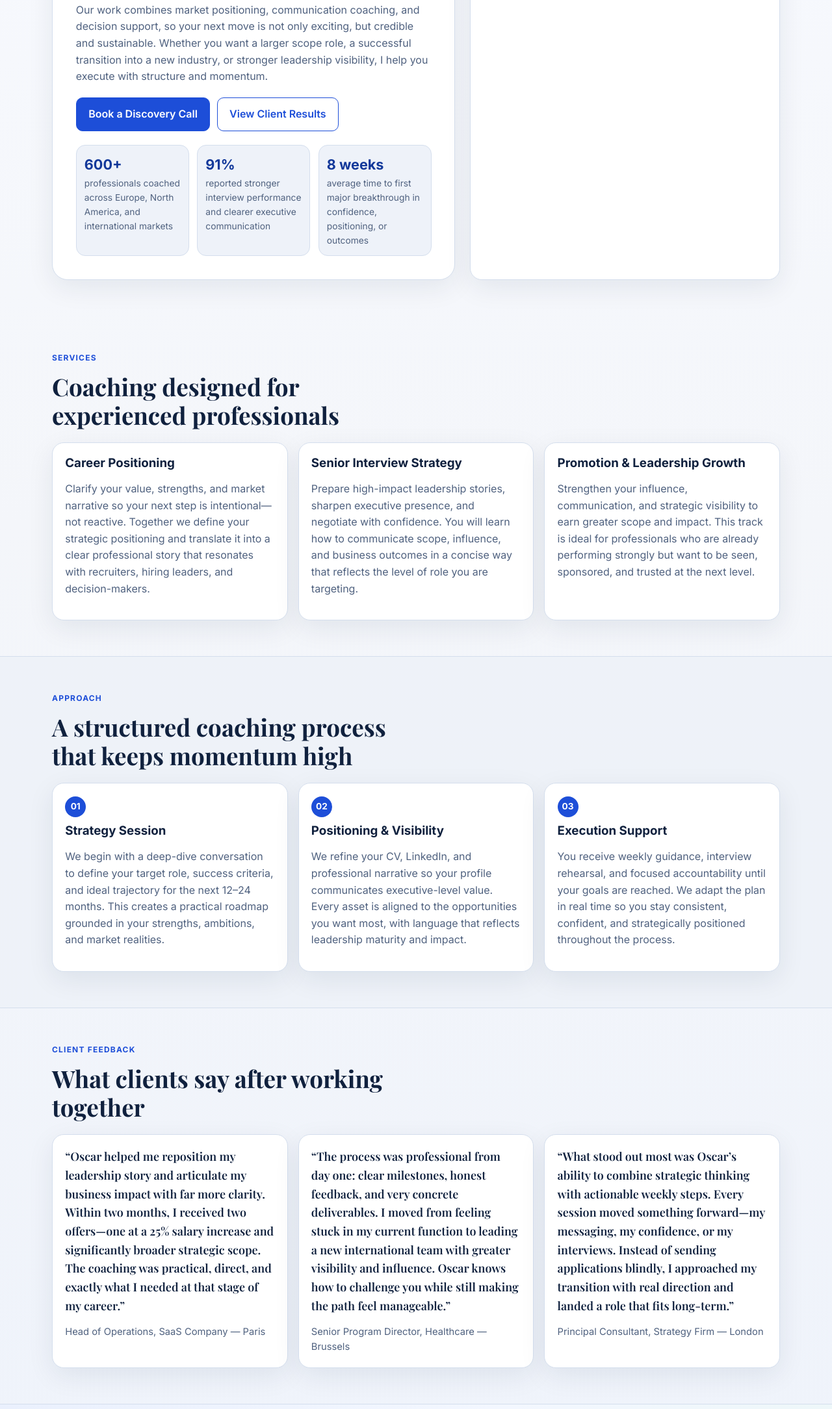
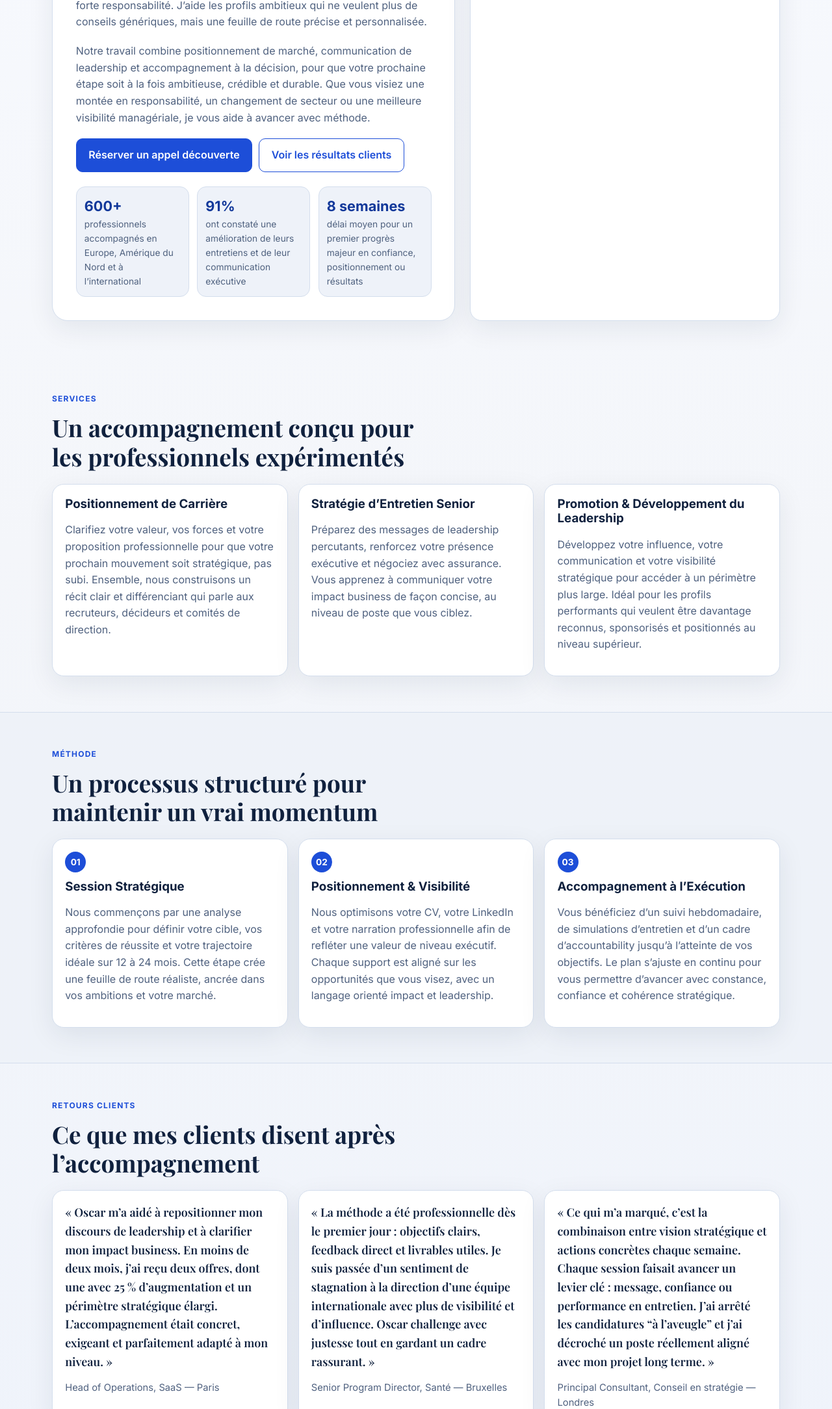
Before and after one commit to vandongenoscar-spec/TEST, a plain HTML site: page index.html in a window 1280 px wide. Shown: the part 631-2800 px from the top of the page at 65% size. Drawn offline with nearby package versions, Linux system fonts and the light colour scheme.

Commit message:
Translate full website content to French

```diff
--- a/index.html
+++ b/index.html
@@ -1,10 +1,10 @@
 <!DOCTYPE html>
-<html lang="en">
+<html lang="fr">
 <head>
   <meta charset="UTF-8" />
   <meta name="viewport" content="width=device-width, initial-scale=1.0" />
-  <title>Oscar van Dongen | Executive Career Coach Paris</title>
-  <meta name="description" content="Oscar van Dongen is a Paris-based executive career coach helping experienced professionals lead career transitions, promotions, and strategic growth." />
+  <title>Oscar van Dongen | Coach de Carrière Exécutif à Paris</title>
+  <meta name="description" content="Oscar van Dongen est un coach de carrière exécutif basé à Paris qui accompagne les professionnels expérimentés dans leurs transitions, promotions et évolutions stratégiques." />
   <link rel="preconnect" href="https://fonts.googleapis.com">
   <link rel="preconnect" href="https://fonts.gstatic.com" crossorigin>
   <link href="https://fonts.googleapis.com/css2?family=Playfair+Display:wght@600;700&family=Inter:wght@400;500;600;700&display=swap" rel="stylesheet">
@@ -16,8 +16,8 @@
       <a class="logo" href="#home">Oscar van Dongen</a>
       <ul class="nav-links">
         <li><a href="#services">Services</a></li>
-        <li><a href="#approach">Approach</a></li>
-        <li><a href="#results">Results</a></li>
+        <li><a href="#approach">Méthode</a></li>
+        <li><a href="#results">Résultats</a></li>
         <li><a href="#contact">Contact</a></li>
       </ul>
     </nav>
@@ -27,48 +27,47 @@
     <section class="hero">
       <div class="container hero-grid">
         <div class="hero-content">
-          <p class="eyebrow">Executive Career Coaching • Paris & Global</p>
-          <h1>Advance your career with strategy, confidence, and measurable results.</h1>
+          <p class="eyebrow">Coaching de Carrière Exécutif • Paris & International</p>
+          <h1>Accélérez votre carrière avec une stratégie claire, de la confiance et des résultats mesurables.</h1>
           <p class="lead">
-            I’m <strong>Oscar van Dongen</strong>, an executive career coach with <strong>12+ years of experience</strong>
-            guiding professionals through promotions, strategic pivots, and leadership transitions.
-            I work with ambitious people who are no longer looking for generic advice—they want a clear, intelligent,
-            and personalized strategy that helps them move forward with conviction.
+            Je suis <strong>Oscar van Dongen</strong>, coach de carrière exécutif avec <strong>plus de 12 ans d’expérience</strong>
+            dans l’accompagnement de professionnels vers des promotions, des transitions stratégiques et des prises de poste à plus forte responsabilité.
+            J’aide les profils ambitieux qui ne veulent plus de conseils génériques, mais une feuille de route précise et personnalisée.
           </p>
           <p class="lead">
-            Our work combines market positioning, communication coaching, and decision support, so your next move is not only
-            exciting, but credible and sustainable. Whether you want a larger scope role, a successful transition into a new
-            industry, or stronger leadership visibility, I help you execute with structure and momentum.
+            Notre travail combine positionnement de marché, communication de leadership et accompagnement à la décision,
+            pour que votre prochaine étape soit à la fois ambitieuse, crédible et durable. Que vous visiez une montée en responsabilité,
+            un changement de secteur ou une meilleure visibilité managériale, je vous aide à avancer avec méthode.
           </p>
           <div class="hero-actions">
-            <a class="btn" href="#contact">Book a Discovery Call</a>
-            <a class="btn btn-ghost" href="#results">View Client Results</a>
+            <a class="btn" href="#contact">Réserver un appel découverte</a>
+            <a class="btn btn-ghost" href="#results">Voir les résultats clients</a>
           </div>
-          <dl class="hero-metrics" aria-label="Client impact metrics">
+          <dl class="hero-metrics" aria-label="Indicateurs d'impact client">
             <div>
               <dt>600+</dt>
-              <dd>professionals coached across Europe, North America, and international markets</dd>
+              <dd>professionnels accompagnés en Europe, Amérique du Nord et à l’international</dd>
             </div>
             <div>
               <dt>91%</dt>
-              <dd>reported stronger interview performance and clearer executive communication</dd>
+              <dd>ont constaté une amélioration de leurs entretiens et de leur communication exécutive</dd>
             </div>
             <div>
-              <dt>8 weeks</dt>
-              <dd>average time to first major breakthrough in confidence, positioning, or outcomes</dd>
+              <dt>8 semaines</dt>
+              <dd>délai moyen pour un premier progrès majeur en confiance, positionnement ou résultats</dd>
             </div>
           </dl>
         </div>
 
-        <aside class="hero-panel" aria-label="Quick profile">
-          <h2>Why senior professionals work with me</h2>
+        <aside class="hero-panel" aria-label="Profil rapide">
+          <h2>Pourquoi les cadres expérimentés me choisissent</h2>
           <ul>
-            <li>Trusted advisor for leaders in technology, finance, consulting, healthcare, and high-growth scale-ups</li>
-            <li>Personalized coaching with clear milestones, practical deliverables, and focused accountability between sessions</li>
-            <li>Support in English and French, online worldwide or in-person in Paris for deeper strategic work</li>
+            <li>Conseiller de confiance pour des leaders en tech, finance, conseil, santé et scale-ups</li>
+            <li>Coaching sur mesure avec objectifs clairs, livrables concrets et suivi entre les séances</li>
+            <li>Accompagnement en français et en anglais, en visio partout dans le monde ou en présentiel à Paris</li>
           </ul>
           <div class="panel-line"></div>
-          <p class="small-note">Frequently described by clients as “clear, sharp, and deeply action-oriented.”</p>
+          <p class="small-note">Souvent décrit par mes clients comme « clair, exigeant et orienté action ».</p>
         </aside>
       </div>
     </section>
@@ -76,31 +75,28 @@
     <section id="services" class="section container">
       <div class="section-heading">
         <p class="eyebrow">Services</p>
-        <h2>Coaching designed for experienced professionals</h2>
+        <h2>Un accompagnement conçu pour les professionnels expérimentés</h2>
       </div>
       <div class="cards">
         <article class="card">
-          <h3>Career Positioning</h3>
+          <h3>Positionnement de Carrière</h3>
           <p>
-            Clarify your value, strengths, and market narrative so your next step is intentional—not reactive.
-            Together we define your strategic positioning and translate it into a clear professional story that resonates
-            with recruiters, hiring leaders, and decision-makers.
+            Clarifiez votre valeur, vos forces et votre proposition professionnelle pour que votre prochain mouvement soit stratégique, pas subi.
+            Ensemble, nous construisons un récit clair et différenciant qui parle aux recruteurs, décideurs et comités de direction.
           </p>
         </article>
         <article class="card">
-          <h3>Senior Interview Strategy</h3>
+          <h3>Stratégie d’Entretien Senior</h3>
           <p>
-            Prepare high-impact leadership stories, sharpen executive presence, and negotiate with confidence.
-            You will learn how to communicate scope, influence, and business outcomes in a concise way that reflects
-            the level of role you are targeting.
+            Préparez des messages de leadership percutants, renforcez votre présence exécutive et négociez avec assurance.
+            Vous apprenez à communiquer votre impact business de façon concise, au niveau de poste que vous ciblez.
           </p>
         </article>
         <article class="card">
-          <h3>Promotion & Leadership Growth</h3>
+          <h3>Promotion & Développement du Leadership</h3>
           <p>
-            Strengthen your influence, communication, and strategic visibility to earn greater scope and impact.
-            This track is ideal for professionals who are already performing strongly but want to be seen,
-            sponsored, and trusted at the next level.
+            Développez votre influence, votre communication et votre visibilité stratégique pour accéder à un périmètre plus large.
+            Idéal pour les profils performants qui veulent être davantage reconnus, sponsorisés et positionnés au niveau supérieur.
           </p>
         </article>
       </div>
@@ -109,32 +105,32 @@
     <section id="approach" class="section section-alt">
       <div class="container">
         <div class="section-heading">
-          <p class="eyebrow">Approach</p>
-          <h2>A structured coaching process that keeps momentum high</h2>
+          <p class="eyebrow">Méthode</p>
+          <h2>Un processus structuré pour maintenir un vrai momentum</h2>
         </div>
         <div class="steps-grid">
           <article class="step">
             <span>01</span>
-            <h3>Strategy Session</h3>
+            <h3>Session Stratégique</h3>
             <p>
-              We begin with a deep-dive conversation to define your target role, success criteria, and ideal trajectory
-              for the next 12–24 months. This creates a practical roadmap grounded in your strengths, ambitions, and market realities.
+              Nous commençons par une analyse approfondie pour définir votre cible, vos critères de réussite et votre trajectoire idéale
+              sur 12 à 24 mois. Cette étape crée une feuille de route réaliste, ancrée dans vos ambitions et votre marché.
             </p>
           </article>
           <article class="step">
             <span>02</span>
-            <h3>Positioning & Visibility</h3>
+            <h3>Positionnement & Visibilité</h3>
             <p>
-              We refine your CV, LinkedIn, and professional narrative so your profile communicates executive-level value.
-              Every asset is aligned to the opportunities you want most, with language that reflects leadership maturity and impact.
+              Nous optimisons votre CV, votre LinkedIn et votre narration professionnelle afin de refléter une valeur de niveau exécutif.
+              Chaque support est aligné sur les opportunités que vous visez, avec un langage orienté impact et leadership.
             </p>
           </article>
           <article class="step">
             <span>03</span>
-            <h3>Execution Support</h3>
+            <h3>Accompagnement à l’Exécution</h3>
             <p>
-              You receive weekly guidance, interview rehearsal, and focused accountability until your goals are reached.
-              We adapt the plan in real time so you stay consistent, confident, and strategically positioned throughout the process.
+              Vous bénéficiez d’un suivi hebdomadaire, de simulations d’entretien et d’un cadre d’accountability jusqu’à l’atteinte de vos objectifs.
+              Le plan s’ajuste en continu pour vous permettre d’avancer avec constance, confiance et cohérence stratégique.
             </p>
           </article>
         </div>
@@ -143,33 +139,33 @@
 
     <section id="results" class="section container">
       <div class="section-heading">
-        <p class="eyebrow">Client Feedback</p>
-        <h2>What clients say after working together</h2>
+        <p class="eyebrow">Retours Clients</p>
+        <h2>Ce que mes clients disent après l’accompagnement</h2>
       </div>
       <div class="testimonials">
         <article class="quote-card">
           <blockquote>
-            “Oscar helped me reposition my leadership story and articulate my business impact with far more clarity.
-            Within two months, I received two offers—one at a 25% salary increase and significantly broader strategic scope.
-            The coaching was practical, direct, and exactly what I needed at that stage of my career.”
+            « Oscar m’a aidé à repositionner mon discours de leadership et à clarifier mon impact business.
+            En moins de deux mois, j’ai reçu deux offres, dont une avec 25 % d’augmentation et un périmètre stratégique élargi.
+            L’accompagnement était concret, exigeant et parfaitement adapté à mon niveau. »
           </blockquote>
-          <cite>Head of Operations, SaaS Company — Paris</cite>
+          <cite>Head of Operations, SaaS — Paris</cite>
         </article>
         <article class="quote-card">
           <blockquote>
-            “The process was professional from day one: clear milestones, honest feedback, and very concrete deliverables.
-            I moved from feeling stuck in my current function to leading a new international team with greater visibility and influence.
-            Oscar knows how to challenge you while still making the path feel manageable.”
+            « La méthode a été professionnelle dès le premier jour : objectifs clairs, feedback direct et livrables utiles.
+            Je suis passée d’un sentiment de stagnation à la direction d’une équipe internationale avec plus de visibilité et d’influence.
+            Oscar challenge avec justesse tout en gardant un cadre rassurant. »
           </blockquote>
-          <cite>Senior Program Director, Healthcare — Brussels</cite>
+          <cite>Senior Program Director, Santé — Bruxelles</cite>
         </article>
         <article class="quote-card">
           <blockquote>
-            “What stood out most was Oscar’s ability to combine strategic thinking with actionable weekly steps.
-            Every session moved something forward—my messaging, my confidence, or my interviews.
-            Instead of sending applications blindly, I approached my transition with real direction and landed a role that fits long-term.”
+            « Ce qui m’a marqué, c’est la combinaison entre vision stratégique et actions concrètes chaque semaine.
+            Chaque session faisait avancer un levier clé : message, confiance ou performance en entretien.
+            J’ai arrêté les candidatures “à l’aveugle” et j’ai décroché un poste réellement aligné avec mon projet long terme. »
           </blockquote>
-          <cite>Principal Consultant, Strategy Firm — London</cite>
+          <cite>Principal Consultant, Conseil en stratégie — Londres</cite>
         </article>
       </div>
     </section>
@@ -177,24 +173,24 @@
     <section id="contact" class="section contact-band">
       <div class="container contact-grid">
         <div>
-          <p class="eyebrow">Let’s Talk</p>
-          <h2>Ready for your next strategic move?</h2>
+          <p class="eyebrow">Échangeons</p>
+          <h2>Prêt(e) pour votre prochaine étape stratégique ?</h2>
           <p class="contact-text">
-            Share your goals, timeline, and current challenge. I’ll reply within 1 business day with recommended next steps,
-            potential coaching options, and whether a discovery call is the right fit for what you need right now.
+            Partagez votre objectif, votre calendrier et votre principal enjeu. Je vous répondrai sous 24h ouvrées
+            avec des recommandations concrètes, des options d’accompagnement et la proposition la plus adaptée à votre situation.
           </p>
         </div>
         <form class="contact-form" action="#" method="post">
-          <label for="name">Name</label>
-          <input type="text" id="name" name="name" placeholder="Your name" required>
+          <label for="name">Nom</label>
+          <input type="text" id="name" name="name" placeholder="Votre nom" required>
 
           <label for="email">Email</label>
-          <input type="email" id="email" name="email" placeholder="you@example.com" required>
+          <input type="email" id="email" name="email" placeholder="vous@example.com" required>
 
-          <label for="goals">Primary objective</label>
-          <textarea id="goals" name="goals" rows="4" placeholder="Promotion, transition, interview prep, etc."></textarea>
+          <label for="goals">Objectif principal</label>
+          <textarea id="goals" name="goals" rows="4" placeholder="Promotion, transition, préparation d’entretien, etc."></textarea>
 
-          <button class="btn" type="submit">Send message</button>
+          <button class="btn" type="submit">Envoyer le message</button>
         </form>
       </div>
     </section>
@@ -202,7 +198,7 @@
 
   <footer class="site-footer">
     <div class="container footer-content">
-      <p>© <span id="year"></span> Oscar van Dongen — Executive Career Coach, Paris</p>
+      <p>© <span id="year"></span> Oscar van Dongen — Coach de Carrière Exécutif, Paris</p>
     </div>
   </footer>
 
```
